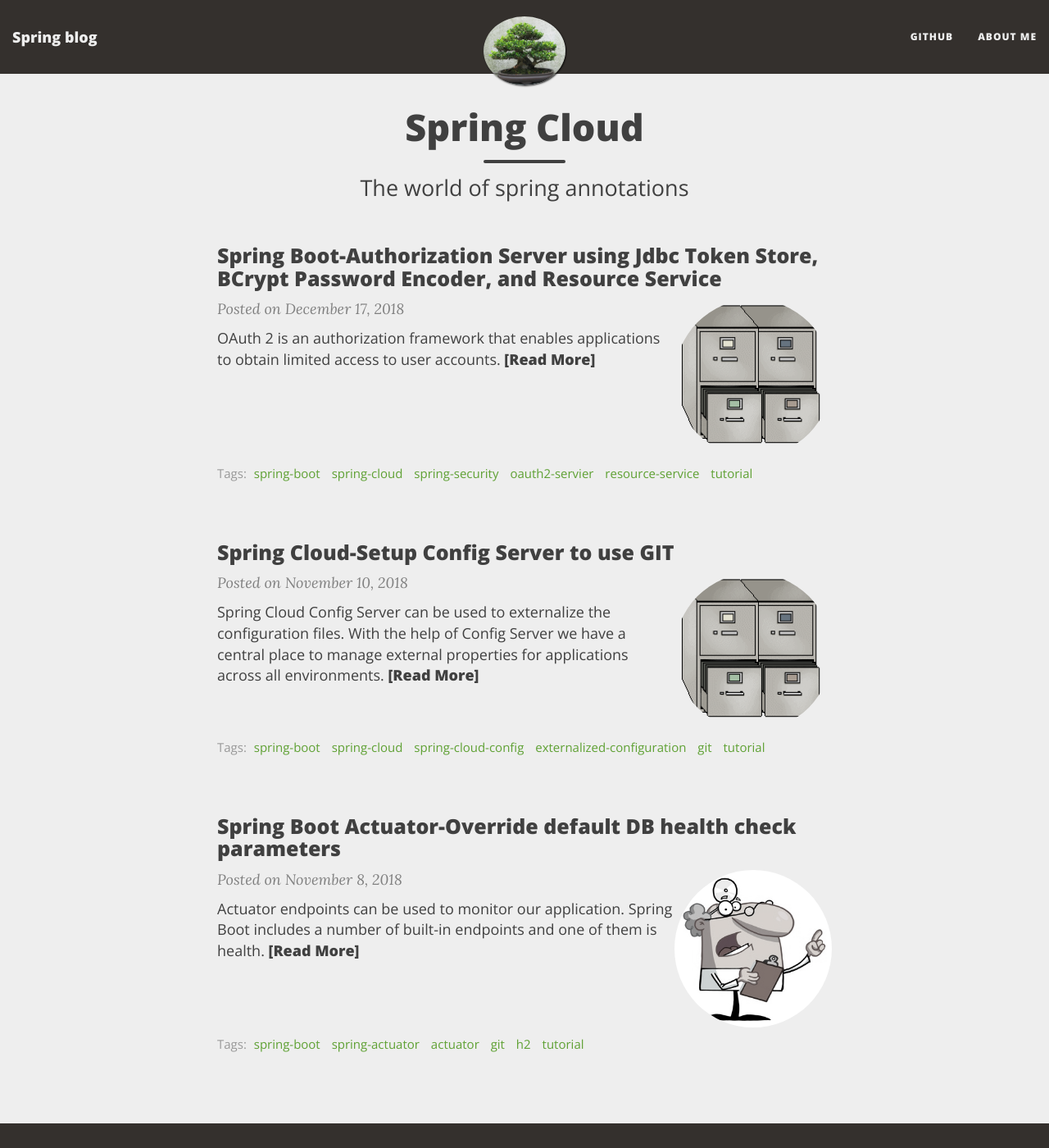
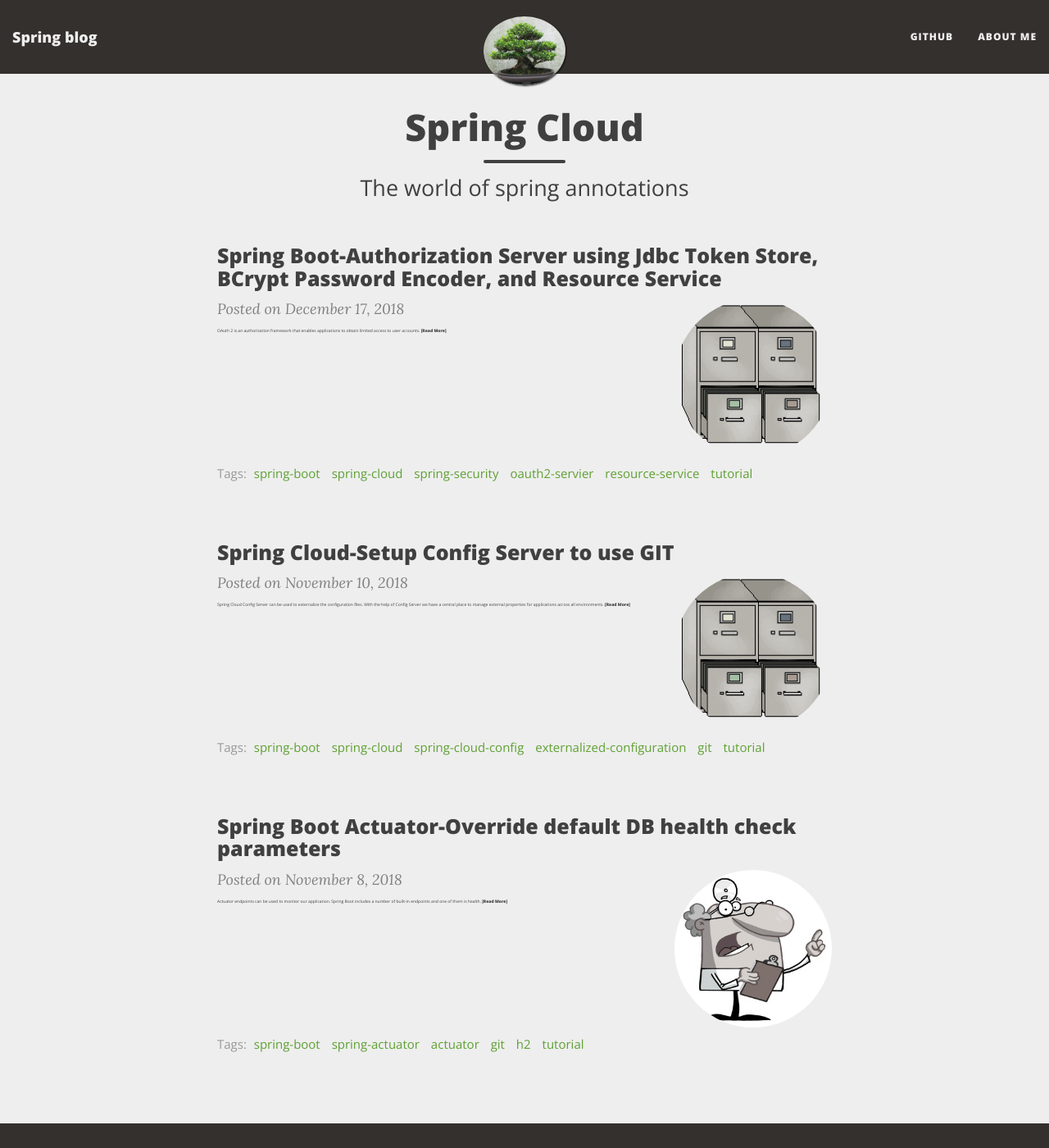
Before and after one commit to codeaches/codeaches.github.io, a Jekyll site: the page built from index.html, in a window 1280 px wide and 1400 px high. Shown: the whole window at 82% size. Built offline with Jekyll 4.4.1, drawn with Linux system fonts in a browser that asks for light colours; nearby versions of some CDN libraries; the list of posts is cut into pages by our own code.

Commit message:
no message

```diff
--- a/css/main.css
+++ b/css/main.css
@@ -8,7 +8,7 @@
 
 body {
   font-family: 'Lora', 'Times New Roman', serif;
-  font-size: 18px;
+  font-size: 5px; /* changed from 18 to 5 */
   color: #404040;
   position: relative;
   background-color: {{ site.page-col }};
```
